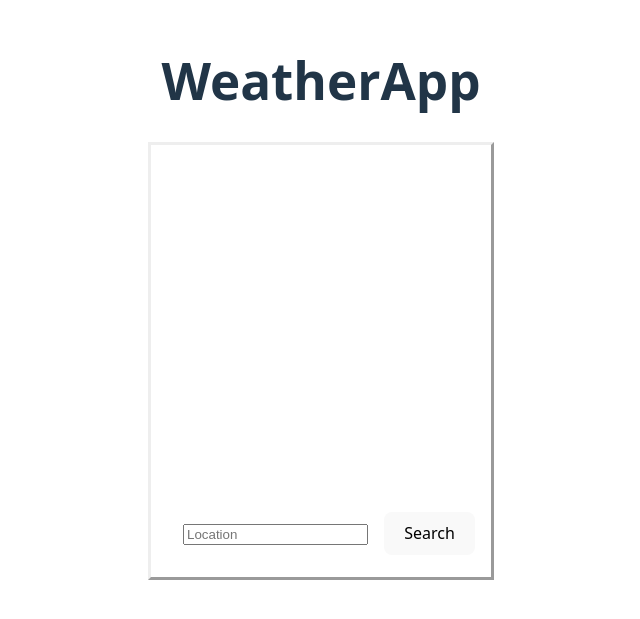
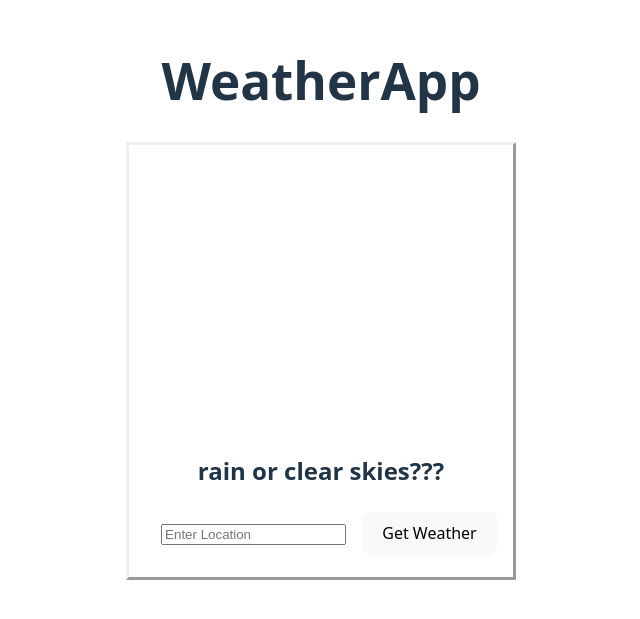
Before and after one commit to NightgaleX/WeatherApp, a React (Vite) app: page / in a window 1280 px wide. Shown: the part 101-720 px from the top of the page, without its empty margins (319-959 px from the left). Built offline with nearby package versions, Linux system fonts and the light colour scheme.

Commit message:
Weather API setup and connected to input, prints the res.

```diff
--- a/src/App.jsx
+++ b/src/App.jsx
@@ -1,45 +1,64 @@
 import { useState } from 'react'
-import reactLogo from './assets/react.svg'
-import viteLogo from '/vite.svg'
 import './App.css'
 
-function App() {
-  const [count, setCount] = useState(0)
+function WeatherFetcher() {
+  const [city, setCity] = useState("");
+  const [weather, setWeather] = useState(null);
+
+  const getWeatherData = async () => {
+    const res = await fetch(`http://goweather.xyz/weather/${city}`);
+    const data = await res.json();
+
+    setWeather(data);
+    console.log(city);
+  };
 
   return (
-    <>
 
+    <WeatherRenderer
+      city={city}
+      newCity={setCity}
+      onSearch={getWeatherData}
+      weather={weather}
+    />
+  );
+}
+  function WeatherRenderer({ city, newCity, onSearch, weather }) {
+    return (
       <div>
-        <h1 id="header">WeatherApp</h1>
+        <h2>rain or clear skies???</h2>
+        <input
+          placeholder="Enter Location"
+          type="text"
+          value={city}
+          onChange={(e) => newCity(e.target.value)}
+          onKeyDown={(e) => {
+            if (e.key === "Enter") {
+              onSearch();
+            }
+          }}
+        />
+        <button onClick={onSearch}>Get Weather</button>
+
+        {weather && (
+          <div>
+            <p>Temperature: {weather.temperature}</p>
+            <p>Wind: {weather.wind}</p>
+            <p>Description: {weather.description}</p>
+          </div>
+        )}
       </div>
-      <div id="container">
-        <div >
-          <input id="Searchbar" placeholder="Location" />
-          <button id="Submit" type="submit">Search</button>
+    );
+  }
+
+  export default function WeatherApp() {
+    return (
+        <div>
+          <h1 id="header">WeatherApp</h1>
+
+        <div id="container">
+              <WeatherFetcher />
         </div>
-      </div>
-      {/* <div>
-        <a href="https://vite.dev" target="_blank">
-          <img src={viteLogo} className="logo" alt="Vite logo" />
-        </a>
-        <a href="https://react.dev" target="_blank">
-          <img src={reactLogo} className="logo react" alt="React logo" />
-        </a>
-      </div>
-      <h1>Vite + React</h1>
-      <div className="card">
-        <button onClick={() => setCount((count) => count + 1)}>
-          count is {count}
-        </button>
-        <p>
-          Edit <code>src/App.jsx</code> and save to test HMR
-        </p>
-      </div>
-      <p className="read-the-docs">
-        Click on the Vite and React logos to learn more
-      </p> */}
-    </>
-  )
-}
-
-export default App
+        </div>
+    );
+  }
```
